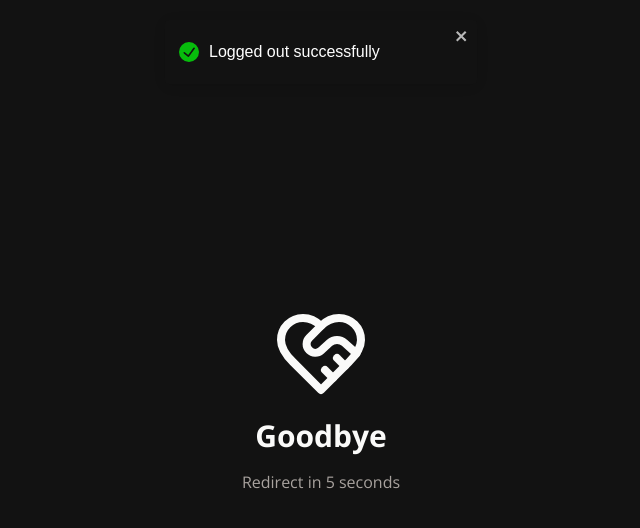
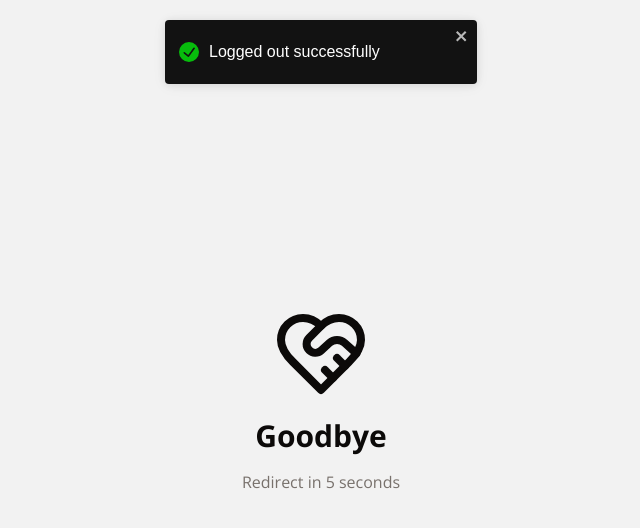
Before and after one commit to Riyad-Eita/FS223, a Next.js app in the folder apprenticeshipreporter/frontend/: page /signout in a window 1280 px wide. Shown: the top 528 px of the page, without its empty margins (319-959 px from the left). Built offline with nearby package versions, Linux system fonts and the light colour scheme.

Commit message:
Update theme colors and remove apprenticeshipreporter cookie on sign out (generated by useblackbox.ai )

```diff
--- a/apprenticeshipreporter/frontend/app/globals.css
+++ b/apprenticeshipreporter/frontend/app/globals.css
@@ -12,10 +12,6 @@
 }
 
 @layer base {
-	:root {
-		--logo-primary-color: #ff622920;
-	}
-
 	.box-shadow {
 		box-shadow: 0 15px 25px rgba(129, 124, 124, 0.2);
 		backdrop-filter: blur(14px);
@@ -24,8 +20,31 @@
 }
 
 @layer base {
+	/* :root {
+		--background: 40 33% 95%;
+		--foreground: 20 14.3% 4.1%;
+		--card: 0 0% 100%;
+		--card-foreground: 20 14.3% 4.1%;
+		--popover: 0 0% 100%;
+		--popover-foreground: 20 14.3% 4.1%;
+		--primary: 24.6 95% 53.1%;
+		--primary-foreground: 60 9.1% 97.8%;
+		--secondary: 60 4.8% 95.9%;
+		--secondary-foreground: 24 9.8% 10%;
+		--muted: 60 4.8% 95.9%;
+		--muted-foreground: 25 5.3% 44.7%;
+		--accent: 60 4.8% 95.9%;
+		--accent-foreground: 24 9.8% 10%;
+		--destructive: 0 84.2% 60.2%;
+		--destructive-foreground: 60 9.1% 97.8%;
+		--border: 20 5.9% 90%;
+		--input: 20 5.9% 90%;
+		--ring: 24.6 95% 53.1%;
+		--radius: 0.75rem;
+	} */
+
 	:root {
-		--background: 0 0% 100%;
+		--background: 0 0% 95%;
 		--foreground: 20 14.3% 4.1%;
 		--card: 0 0% 100%;
 		--card-foreground: 20 14.3% 4.1%;
--- a/apprenticeshipreporter/frontend/app/layout.tsx
+++ b/apprenticeshipreporter/frontend/app/layout.tsx
@@ -22,12 +22,12 @@ export default function RootLayout({
 			<body
 				className={cn(
 					font.className,
-					"bg-[--background] dark:bg-[--background]"
+					"bg-background] dark:bg-background]"
 				)}
 			>
 				<ThemeProvider
 					attribute="class"
-					defaultTheme="dark"
+					defaultTheme="light"
 					enableSystem={false}
 					storageKey="theme"
 				>
--- a/apprenticeshipreporter/frontend/components/auth/signOutCard.tsx
+++ b/apprenticeshipreporter/frontend/components/auth/signOutCard.tsx
@@ -11,7 +11,10 @@ const SignOutCard = () => {
 
 	useEffect(() => {
 		logoutToast();
+		document.cookie = "apprenticeshipreporter=;expires=Thu, 01 Jan 1970 00:00:00 GMT"
 	}, []);
+
+
 
 	const logoutToast = () => {
 		toast.success("Logged out successfully", {
--- a/apprenticeshipreporter/frontend/lib/auth.ts
+++ b/apprenticeshipreporter/frontend/lib/auth.ts
@@ -38,7 +38,8 @@ export const signin = async ({ email, password }: LoginProps) => {
 	const user = response.data.user;
 
 	if (response.data.accessToken) {
-		document.cookie = `apprenticeshipreporter:${user.email}=${response.data.accessToken}=${response.data.accessToken}`;
+		// document.cookie = `apprenticeshipreporter:${user.email}=${response.data.accessToken}=${response.data.accessToken}`;
+		document.cookie = `apprenticeshipreporter=${response.data.accessToken}=${response.data.accessToken}`;
 	}
 
 	return response.data;
```
